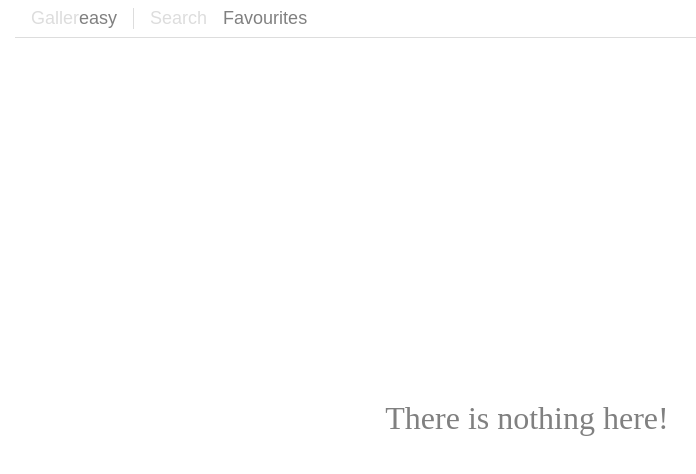
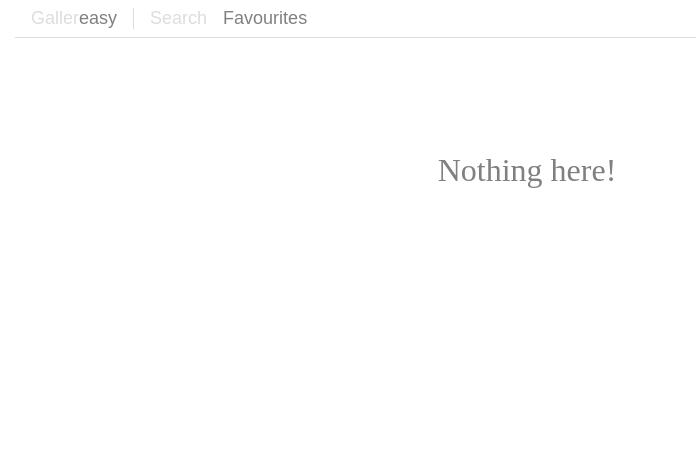
Before and after one commit to nhatdq1810/2359-challenge, a React (Create React App) app: page / in a window 1280 px wide. Both pictures are taken after a click on the button "Favourites". Shown: the top 474 px of the page, without its empty margins (113-809 px from the left). Built offline with nearby package versions, Linux system fonts and the light colour scheme.

Commit message:
Add favourite images length

```diff
--- a/src/App.js
+++ b/src/App.js
@@ -2,6 +2,7 @@ import React, { useState } from 'react';
 import Home from './app/Home';
 import Navigation from './app/Navigation';
 import Favourites from './app/Favourites';
+import styles from './App.module.scss';
 
 const likeImage = (setFavouriteImages) => (favouriteImage) => () => {
   setFavouriteImages(
@@ -16,11 +17,11 @@ function App() {
   const [favouriteImages, setFavouriteImages] = useState([]);
 
   return (
-    <>
-      <Navigation path={path} setPath={setPath} />
+    <div className={styles.wrapper}>
+      <Navigation path={path} setPath={setPath} favouriteImagesSize={favouriteImages.length} />
       {<Home path={path} favouriteImages={favouriteImages} likeImage={likeImage(setFavouriteImages)} />}
       {<Favourites path={path} favouriteImages={favouriteImages} likeImage={likeImage(setFavouriteImages)} />}
-    </>
+    </div>
   );
 }
 
--- /dev/null
+++ b/src/App.module.scss
@@ -0,0 +1,4 @@
+.wrapper {
+  width: 80%;
+  margin: auto;
+}
--- a/src/app/Favourites.js
+++ b/src/app/Favourites.js
@@ -6,9 +6,13 @@ export default function Favourites({ path, favouriteImages, likeImage }) {
   if (path !== '/favourites') return null;
 
   return (
-    <>
-      {favouriteImages.length === 0 && (<div className={styles.emptyState}>There is nothing here!</div>)}
-      <Gallery gallery={favouriteImages} favouriteImages={favouriteImages} likeImage={likeImage} />
-    </>
+    <div className={styles.wrapper}>
+      <Gallery
+        emptyMessage="Nothing here!"
+        gallery={favouriteImages}
+        favouriteImages={favouriteImages}
+        likeImage={likeImage}
+      />
+    </div>
   )
 }
--- a/src/app/Favourites.module.scss
+++ b/src/app/Favourites.module.scss
@@ -1,10 +1,3 @@
-@import "src/styles/_variables.scss";
-
-.emptyState {
-  display: flex;
-  justify-content: center;
-  align-items: center;
-  height: calc(100vh - 40px);
-  color: $main-text-color;
-  font-size: 32px;
+.wrapper {
+  margin-top: 32px;
 }
--- a/src/app/Home.js
+++ b/src/app/Home.js
@@ -1,4 +1,4 @@
-import React, { useState } from 'react';
+import React, { useState, useEffect } from 'react';
 import styles from './Home.module.scss';
 import Gallery from '../components/Gallery';
 import Search from './home/Search';
@@ -34,8 +34,15 @@ const onSearch = (setSearchQuery, setGallery, setIsLoading) => (event) => {
 
 function Home({ path, favouriteImages, likeImage }) {
   const [searchQuery, setSearchQuery] = useState('');
-  const [gallery, setGallery] = useState([]);
+  const [gallery, setGallery] = useState();
   const [isLoading, setIsLoading] = useState(false);
+  const [emptyMessage, setEmptyMessage] = useState();
+
+  useEffect(() => {
+    if (!emptyMessage && searchQuery && gallery && gallery.length === 0) {
+      setEmptyMessage('No images!');
+    }
+  }, [emptyMessage, gallery, searchQuery])
 
   if (path !== '/') return null;
 
@@ -47,6 +54,7 @@ function Home({ path, favouriteImages, likeImage }) {
         isLoading={isLoading}
       />
       <Gallery
+        emptyMessage={emptyMessage}
         gallery={gallery}
         favouriteImages={favouriteImages}
         likeImage={likeImage}
--- a/src/app/Home.module.scss
+++ b/src/app/Home.module.scss
@@ -1,4 +1,3 @@
 .page {
-  width: 80%;
   margin: 32px auto;
 }
--- a/src/app/Navigation.js
+++ b/src/app/Navigation.js
@@ -5,12 +5,17 @@ const navigateTo = (setPath, path) => () => {
   setPath(path);
 }
 
-export default function Navigation({ path, setPath }) {
+export default function Navigation({ path, setPath, favouriteImagesSize }) {
   return (
     <nav className={styles.wrapper}>
       <button onClick={navigateTo(setPath, '/')} className={styles.logo}>Galler<span>easy</span></button>
       <button onClick={navigateTo(setPath, '/')} className={`${path === '/' ? styles.active : ''}`}>Search</button>
-      <button onClick={navigateTo(setPath, '/favourites')} className={`${path === '/favourites' ? styles.active : ''}`}>Favourites</button>
+      <button
+        onClick={navigateTo(setPath, '/favourites')}
+        className={`${path === '/favourites' ? styles.active : ''}`}
+      >
+        Favourites{favouriteImagesSize !== 0 && ` (${favouriteImagesSize})`}
+      </button>
     </nav>
   )
 }
--- a/src/app/Navigation.module.scss
+++ b/src/app/Navigation.module.scss
@@ -1,8 +1,6 @@
 @import "src/styles/_variables.scss";
 
 .wrapper {
-  width: 80%;
-  margin: auto;
   border-bottom: 1px solid $light-text-color;
   padding: 8px 0;
 
--- a/src/components/Gallery.js
+++ b/src/components/Gallery.js
@@ -2,9 +2,13 @@ import React from 'react';
 import styles from './Gallery.module.scss';
 import HeartIcon from '../heart.svg';
 
-function Gallery({ gallery, likeImage, favouriteImages }) {
+function Gallery({ gallery, likeImage, favouriteImages, emptyMessage }) {
+  if (!gallery) return null;
+
   return (
-    <ul className={styles.gallery}>
+    gallery.length === 0
+      ? (emptyMessage && <div className={styles.emptyState}>{emptyMessage}</div>)
+      : <ul className={styles.gallery}>
         {gallery.map((image) => (
           <li key={image.id} className={styles.galleryItem} onClick={likeImage(image)}>
             <img
--- a/src/components/Gallery.module.scss
+++ b/src/components/Gallery.module.scss
@@ -1,3 +1,5 @@
+@import "src/styles/_variables.scss";
+
 .gallery {
   display: flex;
   flex-wrap: wrap;
@@ -48,3 +50,12 @@
   background: none;
   border: none;
 }
+
+.emptyState {
+  display: flex;
+  justify-content: center;
+  align-items: center;
+  height: 200px;
+  color: $main-text-color;
+  font-size: 32px;
+}
```
Lines whose indentation alone changed are shown as unchanged.
